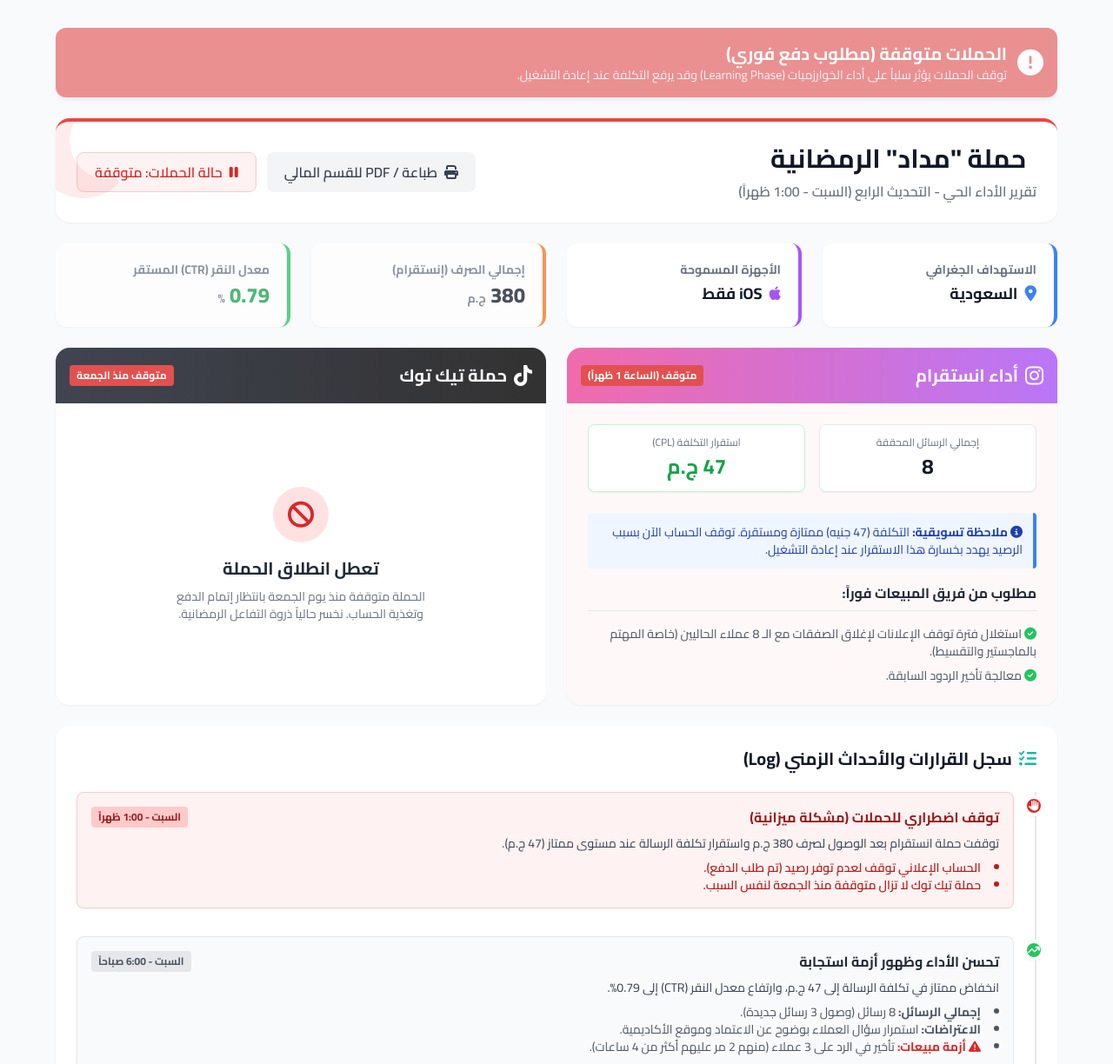
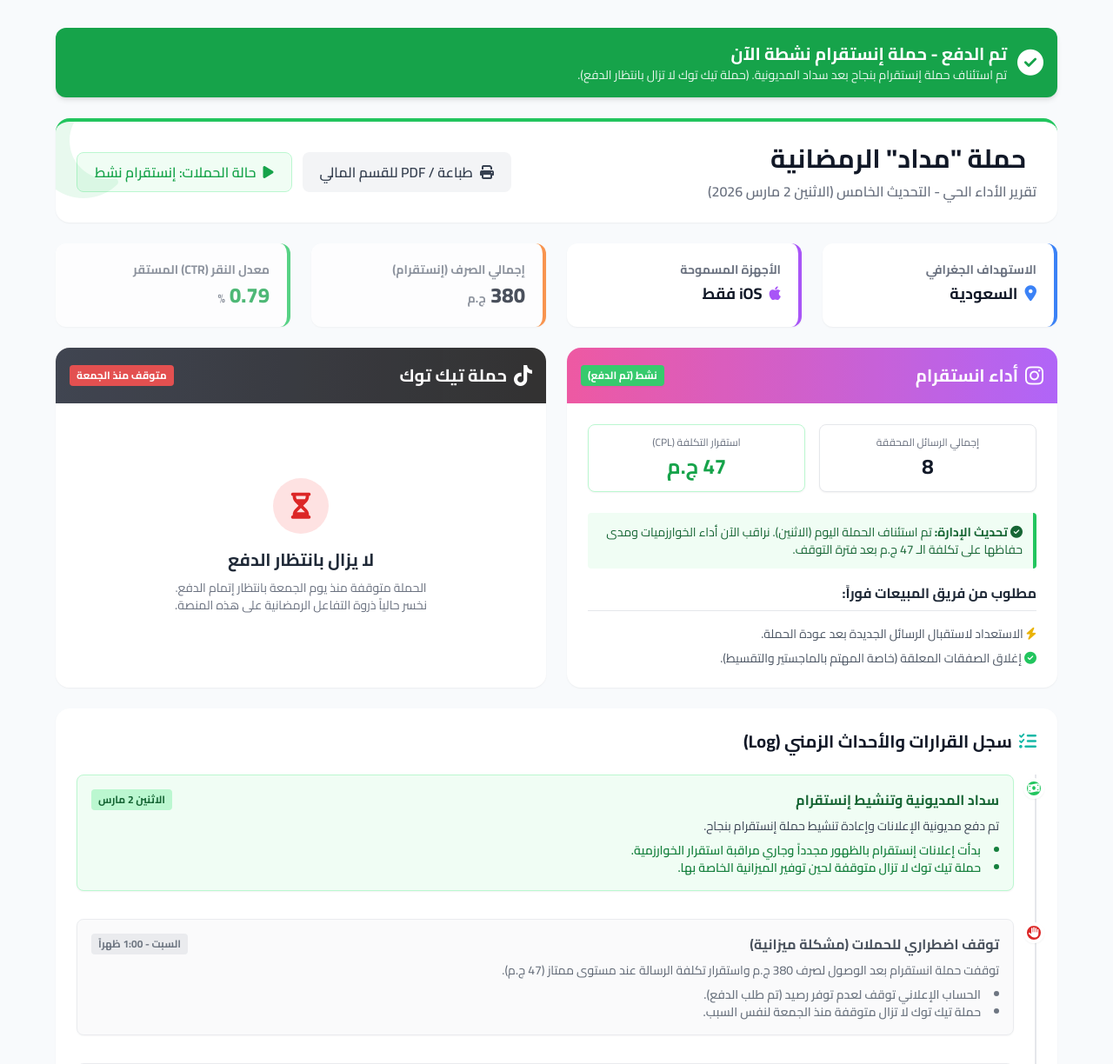
Before and after one commit to IEAtd-Academy2/Medad-camp-report-, a plain HTML site: page index.html in a window 1280 px wide. Shown: the top 1224 px of the page at 87% size. Drawn offline with nearby package versions, Linux system fonts and the light colour scheme.

Commit message:
Update index.html

```diff
--- a/index.html
+++ b/index.html
@@ -3,7 +3,7 @@
 <head>
     <meta charset="UTF-8">
     <meta name="viewport" content="width=device-width, initial-scale=1.0">
-    <title>لوحة تقارير حملة "مداد" رمضان - متوقفة</title>
+    <title>لوحة تقارير حملة "مداد" رمضان - نشطة</title>
     <!-- Tailwind CSS -->
     <script src="https://cdn.tailwindcss.com"></script>
     <!-- Google Fonts: Cairo -->
@@ -55,21 +55,21 @@
 
     <div class="max-w-6xl mx-auto space-y-6">
 
-        <!-- Urgent Global Alert -->
-        <div class="bg-red-600 text-white rounded-xl shadow-md p-4 flex items-center justify-between print-shadow-none animate-pulse">
+        <!-- Success Global Alert (Updated) -->
+        <div class="bg-green-600 text-white rounded-xl shadow-md p-4 flex items-center justify-between print-shadow-none">
             <div class="flex items-center gap-3">
-                <i class="fa-solid fa-circle-exclamation text-3xl"></i>
+                <i class="fa-solid fa-circle-check text-3xl"></i>
                 <div>
-                    <h2 class="text-xl font-bold">الحملات متوقفة (مطلوب دفع فوري)</h2>
-                    <p class="text-sm opacity-90">توقف الحملات يؤثر سلباً على أداء الخوارزميات (Learning Phase) وقد يرفع التكلفة عند إعادة التشغيل.</p>
+                    <h2 class="text-xl font-bold">تم الدفع - حملة إنستقرام نشطة الآن</h2>
+                    <p class="text-sm opacity-90">تم استئناف حملة إنستقرام بنجاح بعد سداد المديونية. (حملة تيك توك لا تزال بانتظار الدفع).</p>
                 </div>
             </div>
         </div>
 
         <!-- Header -->
-        <header class="bg-white rounded-2xl shadow-sm p-6 flex flex-col md:flex-row justify-between items-start md:items-center border-t-4 border-red-500 print-shadow-none relative overflow-hidden">
+        <header class="bg-white rounded-2xl shadow-sm p-6 flex flex-col md:flex-row justify-between items-start md:items-center border-t-4 border-green-500 print-shadow-none relative overflow-hidden">
             <!-- Decorative Ramadan element -->
-            <div class="absolute top-0 left-0 opacity-10 text-red-500 text-9xl -translate-x-1/4 -translate-y-1/4 pointer-events-none">
+            <div class="absolute top-0 left-0 opacity-10 text-green-500 text-9xl -translate-x-1/4 -translate-y-1/4 pointer-events-none">
                 <i class="fa-solid fa-moon"></i>
             </div>
 
@@ -78,14 +78,14 @@
                     <span class="text-ramadan"><i class="fa-solid fa-lantern"></i></span>
                     حملة "مداد" الرمضانية
                 </h1>
-                <p class="text-gray-500 font-semibold">تقرير الأداء الحي - التحديث الرابع (السبت - 1:00 ظهراً)</p>
+                <p class="text-gray-500 font-semibold">تقرير الأداء الحي - التحديث الخامس (الاثنين 2 مارس 2026)</p>
             </div>
             <div class="mt-4 md:mt-0 flex gap-3 no-print">
                 <button onclick="window.print()" class="bg-gray-100 hover:bg-gray-200 text-gray-700 px-5 py-2.5 rounded-lg font-semibold transition flex items-center gap-2">
                     <i class="fa-solid fa-print"></i> طباعة / PDF للقسم المالي
                 </button>
-                <div class="bg-red-50 text-red-600 px-5 py-2.5 rounded-lg font-semibold border border-red-200 flex items-center gap-2">
-                    <i class="fa-solid fa-pause"></i> حالة الحملات: متوقفة
+                <div class="bg-green-50 text-green-600 px-5 py-2.5 rounded-lg font-semibold border border-green-200 flex items-center gap-2">
+                    <i class="fa-solid fa-play"></i> حالة الحملات: إنستقرام نشط
                 </div>
             </div>
         </header>
@@ -115,11 +115,11 @@
 
             <!-- Instagram Card -->
             <div class="bg-white rounded-2xl shadow-sm overflow-hidden print-shadow-none relative">
-                <div class="absolute inset-0 bg-red-50 opacity-50 pointer-events-none"></div>
-                <div class="bg-gradient-to-r from-pink-500 to-purple-500 p-4 opacity-80">
+                <!-- Removed the red overlay to indicate it's active -->
+                <div class="bg-gradient-to-r from-pink-500 to-purple-500 p-4 opacity-90">
                     <h2 class="text-white text-xl font-bold flex items-center justify-between">
                         <span class="flex items-center gap-2"><i class="fa-brands fa-instagram text-2xl"></i> أداء انستقرام</span>
-                        <span class="bg-red-600 text-white text-xs px-2 py-1 rounded">متوقف (الساعة 1 ظهراً)</span>
+                        <span class="bg-green-500 text-white text-xs px-2 py-1 rounded shadow-sm">نشط (تم الدفع)</span>
                     </h2>
                 </div>
                 <div class="p-6 relative z-10">
@@ -135,14 +135,14 @@
                     </div>
 
                     <div class="space-y-4">
-                        <div class="bg-blue-50 border-r-4 border-blue-500 p-3 rounded text-sm text-blue-800">
-                            <i class="fa-solid fa-circle-info"></i> <strong>ملاحظة تسويقية:</strong> التكلفة (47 جنيه) ممتازة ومستقرة. توقف الحساب الآن بسبب الرصيد يهدد بخسارة هذا الاستقرار عند إعادة التشغيل.
+                        <div class="bg-green-50 border-r-4 border-green-500 p-3 rounded text-sm text-green-800">
+                            <i class="fa-solid fa-circle-check"></i> <strong>تحديث الإدارة:</strong> تم استئناف الحملة اليوم (الاثنين). نراقب الآن أداء الخوارزميات ومدى حفاظها على تكلفة الـ 47 ج.م بعد فترة التوقف.
                         </div>
 
                         <h4 class="font-bold text-gray-800 border-b pb-2 mt-4">مطلوب من فريق المبيعات فوراً:</h4>
                         <div class="flex flex-col gap-2 text-sm">
-                            <p class="text-gray-600"><i class="fa-solid fa-check-circle text-green-500"></i> استغلال فترة توقف الإعلانات لإغلاق الصفقات مع الـ 8 عملاء الحاليين (خاصة المهتم بالماجستير والتقسيط).</p>
-                            <p class="text-gray-600"><i class="fa-solid fa-check-circle text-green-500"></i> معالجة تأخير الردود السابقة.</p>
+                            <p class="text-gray-600"><i class="fa-solid fa-bolt text-yellow-500"></i> الاستعداد لاستقبال الرسائل الجديدة بعد عودة الحملة.</p>
+                            <p class="text-gray-600"><i class="fa-solid fa-check-circle text-green-500"></i> إغلاق الصفقات المعلقة (خاصة المهتم بالماجستير والتقسيط).</p>
                         </div>
                     </div>
                 </div>
@@ -159,10 +159,10 @@
                 </div>
                 <div class="p-6 flex flex-col justify-center items-center h-[calc(100%-4rem)] min-h-[250px] text-center bg-white z-10 relative">
                     <div class="w-16 h-16 bg-red-100 text-red-600 rounded-full flex items-center justify-center text-3xl mb-4">
-                        <i class="fa-solid fa-ban"></i>
+                        <i class="fa-solid fa-hourglass-half"></i>
                     </div>
-                    <h3 class="text-xl font-bold text-gray-800 mb-2">تعطل انطلاق الحملة</h3>
-                    <p class="text-gray-500 text-sm max-w-xs">الحملة متوقفة منذ يوم الجمعة بانتظار إتمام الدفع وتغذية الحساب. نخسر حالياً ذروة التفاعل الرمضانية.</p>
+                    <h3 class="text-xl font-bold text-gray-800 mb-2">لا يزال بانتظار الدفع</h3>
+                    <p class="text-gray-500 text-sm max-w-xs">الحملة متوقفة منذ يوم الجمعة بانتظار إتمام الدفع. نخسر حالياً ذروة التفاعل الرمضانية على هذه المنصة.</p>
                 </div>
             </div>
 
@@ -176,20 +176,40 @@
 
             <div class="relative border-r-2 border-gray-200 pr-6 space-y-8"> <!-- Increased spacing between logs -->
 
+                <!-- Log Item 5 (New - Monday) -->
+                <div class="relative">
+                    <span class="absolute -right-[35px] top-1 bg-green-500 text-white w-6 h-6 rounded-full flex items-center justify-center text-xs border-4 border-white shadow-sm">
+                        <i class="fa-solid fa-money-bill-wave"></i>
+                    </span>
+                    <div class="bg-green-50 rounded-lg p-4 border border-green-200 shadow-sm">
+                        <div class="flex justify-between items-start mb-2">
+                            <h4 class="font-bold text-green-800">سداد المديونية وتنشيط إنستقرام</h4>
+                            <span class="text-xs font-bold bg-green-200 text-green-800 px-2 py-1 rounded whitespace-nowrap">الاثنين 2 مارس</span>
+                        </div>
+                        <p class="text-sm text-gray-700 mb-2">
+                            تم دفع مديونية الإعلانات وإعادة تنشيط حملة إنستقرام بنجاح.
+                        </p>
+                        <ul class="text-sm text-green-700 list-disc list-inside mt-2 font-semibold">
+                            <li>بدأت إعلانات إنستقرام بالظهور مجدداً وجاري مراقبة استقرار الخوارزمية.</li>
+                            <li>حملة تيك توك لا تزال متوقفة لحين توفير الميزانية الخاصة بها.</li>
+                        </ul>
+                    </div>
+                </div>
+
                 <!-- Log Item 4 (Critical) -->
                 <div class="relative">
                     <span class="absolute -right-[35px] top-1 bg-red-600 text-white w-6 h-6 rounded-full flex items-center justify-center text-xs border-4 border-white shadow-sm">
                         <i class="fa-solid fa-hand"></i>
                     </span>
-                    <div class="bg-red-50 rounded-lg p-4 border border-red-200 shadow-sm">
+                    <div class="bg-gray-50 rounded-lg p-4 border border-gray-200 shadow-sm opacity-80">
                         <div class="flex justify-between items-start mb-2">
-                            <h4 class="font-bold text-red-800">توقف اضطراري للحملات (مشكلة ميزانية)</h4>
-                            <span class="text-xs font-bold bg-red-200 text-red-800 px-2 py-1 rounded whitespace-nowrap">السبت - 1:00 ظهراً</span>
+                            <h4 class="font-bold text-gray-800">توقف اضطراري للحملات (مشكلة ميزانية)</h4>
+                            <span class="text-xs font-bold bg-gray-200 text-gray-600 px-2 py-1 rounded whitespace-nowrap">السبت - 1:00 ظهراً</span>
                         </div>
                         <p class="text-sm text-gray-700 mb-2">
                             توقفت حملة انستقرام بعد الوصول لصرف 380 ج.م واستقرار تكلفة الرسالة عند مستوى ممتاز (47 ج.م).
                         </p>
-                        <ul class="text-sm text-red-700 list-disc list-inside mt-2 font-semibold">
+                        <ul class="text-sm text-gray-600 list-disc list-inside mt-2 font-semibold">
                             <li>الحساب الإعلاني توقف لعدم توفر رصيد (تم طلب الدفع).</li>
                             <li>حملة تيك توك لا تزال متوقفة منذ الجمعة لنفس السبب.</li>
                         </ul>
@@ -198,10 +218,10 @@
 
                 <!-- Log Item 3 -->
                 <div class="relative">
-                    <span class="absolute -right-[35px] top-1 bg-green-500 text-white w-6 h-6 rounded-full flex items-center justify-center text-xs border-4 border-white shadow-sm">
+                    <span class="absolute -right-[35px] top-1 bg-gray-400 text-white w-6 h-6 rounded-full flex items-center justify-center text-xs border-4 border-white shadow-sm">
                         <i class="fa-solid fa-arrow-trend-up"></i>
                     </span>
-                    <div class="bg-gray-50 rounded-lg p-4 border border-gray-200 shadow-sm">
+                    <div class="bg-gray-50 rounded-lg p-4 border border-gray-200 shadow-sm opacity-80">
                         <div class="flex justify-between items-start mb-2">
                             <h4 class="font-bold text-gray-800">تحسن الأداء وظهور أزمة استجابة</h4>
                             <span class="text-xs font-bold bg-gray-200 text-gray-600 px-2 py-1 rounded whitespace-nowrap">السبت - 6:00 صباحاً</span>
@@ -219,10 +239,10 @@
 
                 <!-- Log Item 2 -->
                 <div class="relative">
-                    <span class="absolute -right-[35px] top-1 bg-blue-500 text-white w-6 h-6 rounded-full flex items-center justify-center text-xs border-4 border-white shadow-sm">
+                    <span class="absolute -right-[35px] top-1 bg-gray-400 text-white w-6 h-6 rounded-full flex items-center justify-center text-xs border-4 border-white shadow-sm">
                         <i class="fa-solid fa-chart-line"></i>
                     </span>
-                    <div class="bg-gray-50 rounded-lg p-4 border border-gray-200 shadow-sm">
+                    <div class="bg-gray-50 rounded-lg p-4 border border-gray-200 shadow-sm opacity-80">
                         <div class="flex justify-between items-start mb-2">
                             <h4 class="font-bold text-gray-800">تحليل الأداء بعد 9 ساعات من الإطلاق</h4>
                             <span class="text-xs font-bold bg-gray-200 text-gray-600 px-2 py-1 rounded whitespace-nowrap">السبت - 12:00 صباحاً</span>
@@ -241,10 +261,10 @@
 
                 <!-- Log Item 1 -->
                 <div class="relative">
-                    <span class="absolute -right-[35px] top-1 bg-brand-500 text-white w-6 h-6 rounded-full flex items-center justify-center text-xs border-4 border-white shadow-sm">
+                    <span class="absolute -right-[35px] top-1 bg-gray-400 text-white w-6 h-6 rounded-full flex items-center justify-center text-xs border-4 border-white shadow-sm">
                         <i class="fa-solid fa-wrench"></i>
                     </span>
-                    <div class="bg-gray-50 rounded-lg p-4 border border-gray-200 shadow-sm">
+                    <div class="bg-gray-50 rounded-lg p-4 border border-gray-200 shadow-sm opacity-80">
                         <div class="flex justify-between items-start mb-2">
                             <h4 class="font-bold text-gray-800">تعديل الاستهداف الجذري وبداية الحملة</h4>
                             <span class="text-xs font-bold bg-gray-200 text-gray-600 px-2 py-1 rounded whitespace-nowrap">الجمعة - (بداية الحملة)</span>
```
